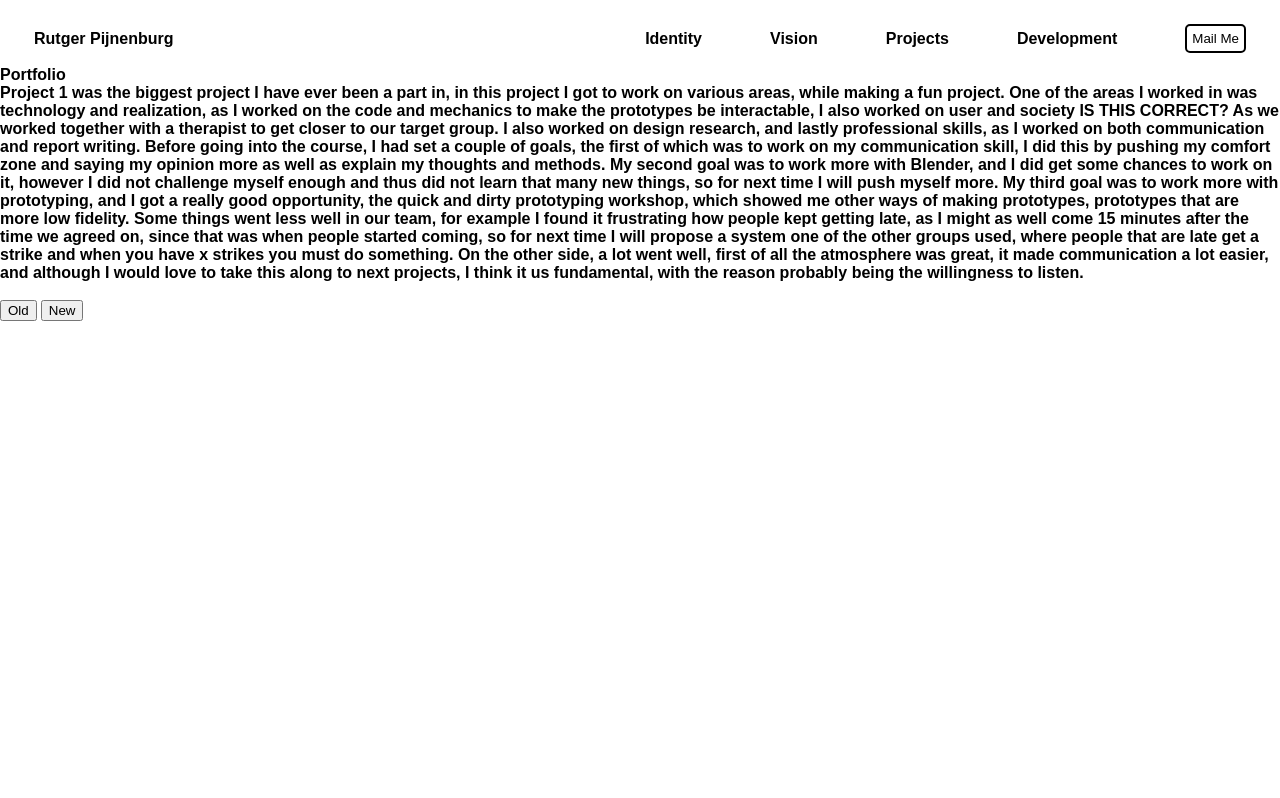
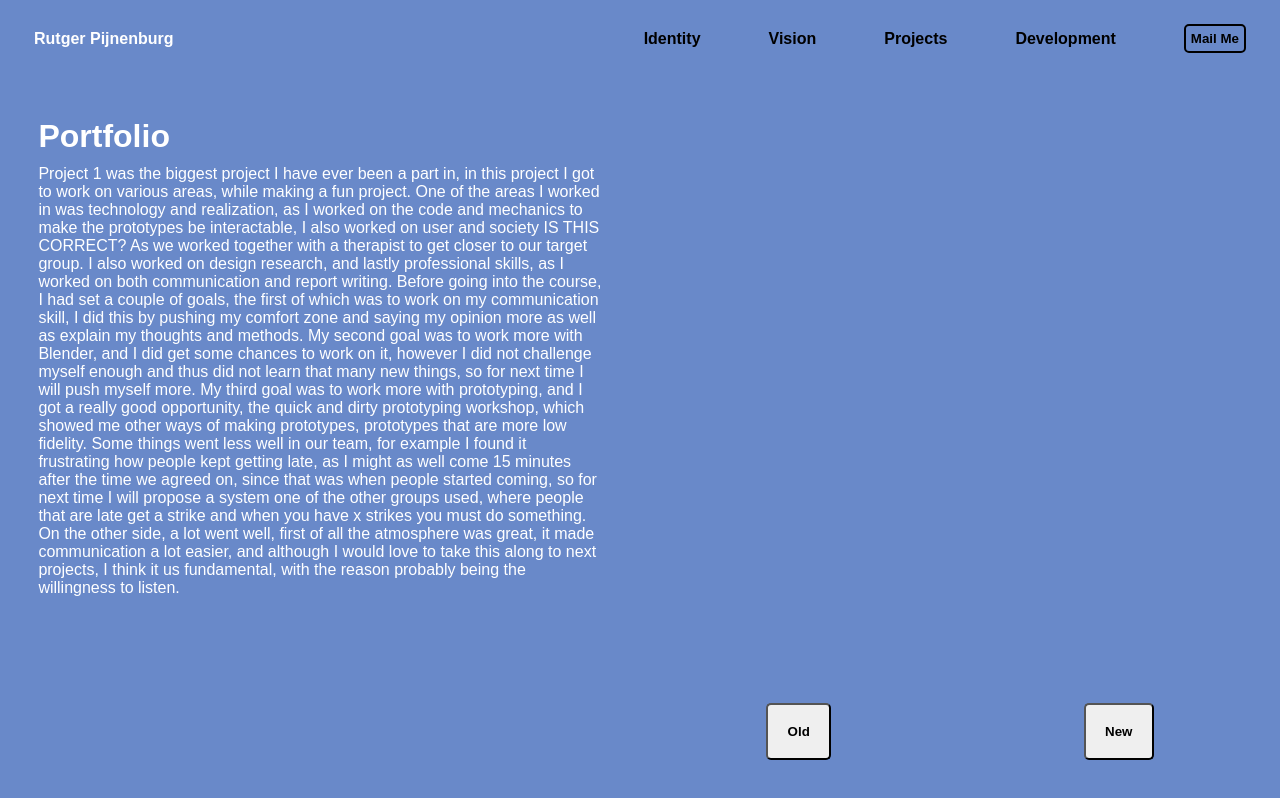
Before and after one commit to RutgerPijnenburg/Portfolio, a plain HTML site: page index.html in a window 1280 px wide. Drawn offline with Linux system fonts and the light colour scheme.

Commit message:
Update General.css

```diff
--- a/Styles/General.css
+++ b/Styles/General.css
@@ -10,7 +10,7 @@ html {
 body {
   margin: 0;
   padding-top: 4.1rem;
-  background-color: white;
+  background-color: #6989c9;
 }
 .Navigation-Spacer {
   flex: 1;
@@ -45,7 +45,7 @@ body {
   font-family: Arial, Helvetica, sans-serif;
   font-weight: 600;
   transition: all 0.2s ease;
-  color: black;
+  color: white;
   padding: 10px;
 }
 
@@ -71,11 +71,6 @@ a {
   opacity: 60%;
 }
 
-.Navigation-Element a:hover {
-  text-decoration: none;
-  color: black;
-}
-
 .Hero-Button {
   padding: 5px;
   background-color: transparent;
@@ -86,7 +81,80 @@ a {
 }
 
 .Hero-Button:hover {
-  background-color: rgba(255, 255, 255, 0.4);
   opacity: 60%;
   cursor: pointer;
 }
+
+.Overflow-Image {
+  width: 100%;
+  object-fit: contain;
+  object-position: 65%;
+  object-position: 50%;
+  overflow-y: scroll;
+}
+
+.Overflow-Box {
+  top: 0px;
+  left: 50%;
+  right: 0%;
+  position: absolute;
+  overflow-y: scroll;
+  height: 100%;
+}
+
+.CaptionBox {
+  position: absolute;
+  left: 50%;
+  right: 0%;
+  text-align: center;
+  bottom: 3%;
+}
+
+.Caption {
+  color: white;
+}
+
+.Caption2 {
+  font-size: smaller;
+  color: black;
+}
+
+.Text {
+  color: white;
+  font-weight: normal;
+}
+
+.Title {
+  color: white;
+  font-size: xx-large;
+  padding-bottom: 10px;
+}
+
+.Column {
+  position: absolute;
+  left: 0%;
+  right: 50%;
+  top: 10%;
+  bottom: 0px;
+  padding: 3%;
+}
+
+.Buttons {
+  left: 50%;
+  right: 0%;
+  bottom: 5%;
+  position: absolute;
+  display: flex;
+  justify-content: space-around;
+}
+
+button {
+  padding: 3%;
+  border-radius: 5px;
+  font-weight: bold;
+  cursor: pointer;
+}
+
+button:hover {
+  opacity: 80%;
+}
```
